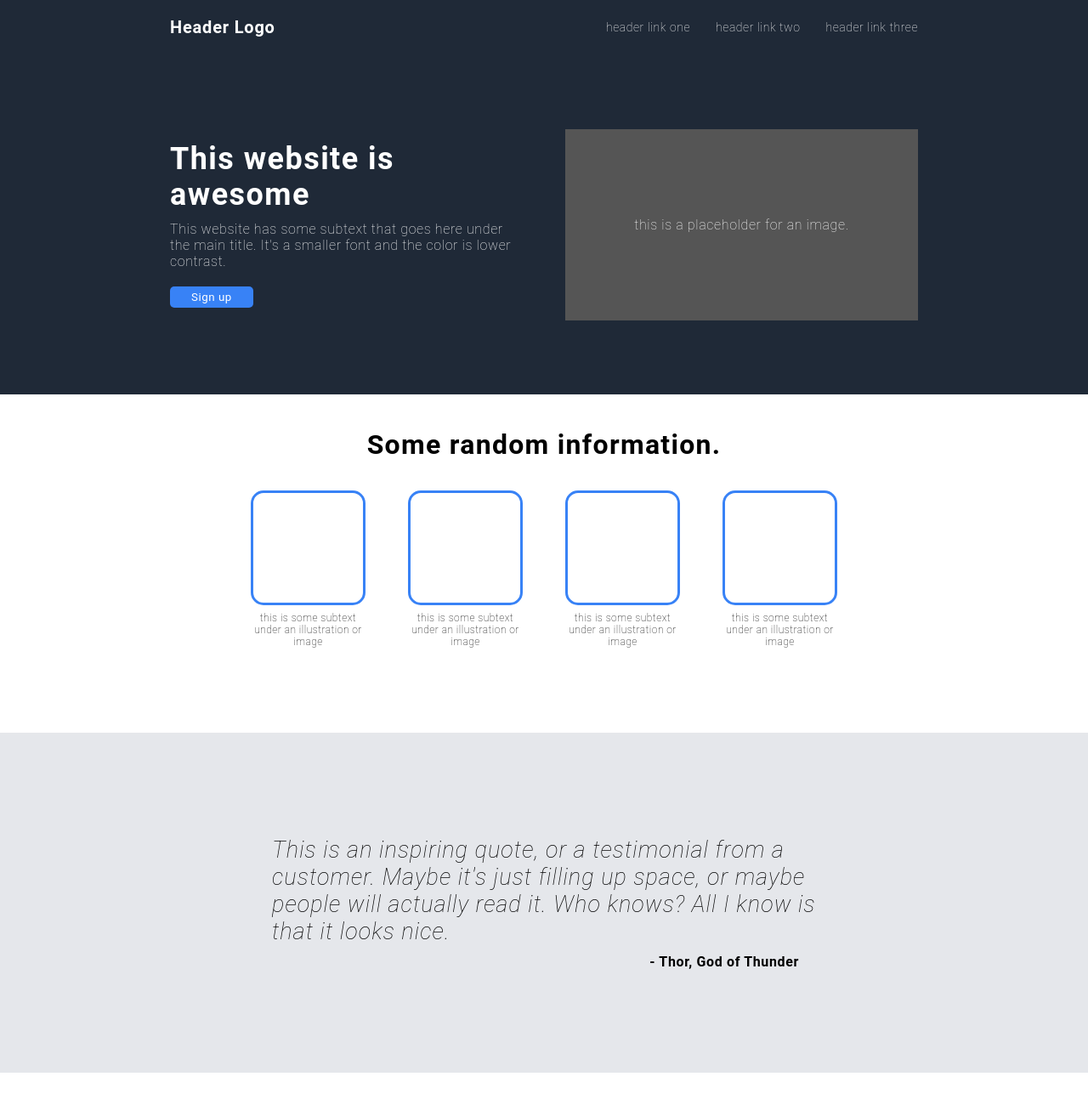
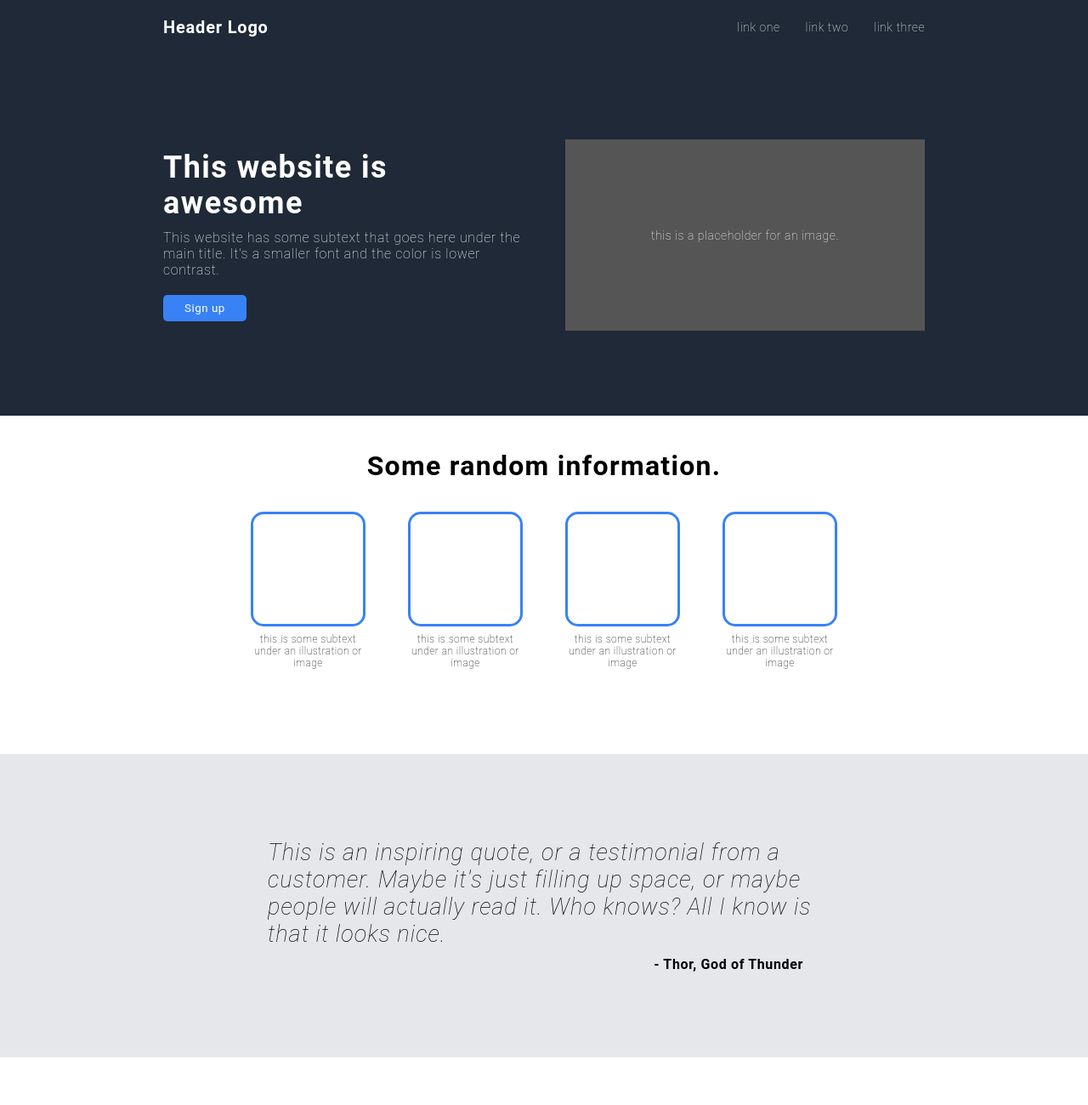
Before and after one commit to harrisonru84/Landing-Page, a plain HTML site: page index.html in a window 1280 px wide. Shown: the top 1300 px of the page at 85% size. Drawn offline with Linux system fonts and the light colour scheme.

Commit message:
Finishing touches on sizing
Finished the minor details of the CSS include adding minimum margins on a lot of the flexboxes so they shrink as the browser is resized and don't bump up against the edges of the viewframe.

```diff
--- a/index.html
+++ b/index.html
@@ -11,9 +11,9 @@
     <div class="header">
         <div class="logo">Header Logo</div>
         <div class="links">
-            <div class="link-one"><a href="#">header link one</a></div>
-            <div class="link-two"><a href="#">header link two</a></div>
-            <div class="link-three"><a href="#">header link three</a></div>
+            <div class="link-one"><a href="#">link one</a></div>
+            <div class="link-two"><a href="#">link two</a></div>
+            <div class="link-three"><a href="#">link three</a></div>
         </div>
     </div>
 
--- a/style.css
+++ b/style.css
@@ -28,17 +28,17 @@ a {
 }
 
 .logo {
-    margin-left: 200px;
     font-size: 20px;
     font-weight: bold;
+    margin-left: 15%;
 }
 
 .links {
     display: flex;
     align-items: center;
     gap: 30px;
-    margin-right: 200px;
     font-size: 14px;
+    margin-right: 15%;
 }
 
 /* SECTION 1 */
@@ -49,28 +49,33 @@ a {
     display: flex;
     justify-content: flex-end;
     gap: 50px;
-    height: 400px;
     align-items: center;
 }
 
 .left-content {
     display: flex;
     flex-direction: column;
-    margin-left: 200px;
     justify-content: center;
     gap: 10px;
     flex: 1;
     height: 225px;
+    margin: 100px 0 100px 15%;
+    flex-shrink: 1;
 }
 
 .placeholder-image {
-    margin-right: 200px;
     flex: 1;
     display: flex;
     justify-content: center;
     align-items: center;
     background-color: #555555;
     height: 225px;
+    margin: 100px 15% 100px 0;
+}
+
+.pi-text {
+    font-size: 14px;
+    margin: 0 10%;
 }
 
 .left-content .title {
@@ -82,7 +87,7 @@ a {
     background-color: #3882F6;
     border: none;
     border-radius: 5px;
-    padding: 5px 25px;
+    padding: 8px 25px;
     color: white;
     margin-top: 10px;
     font-weight: bold;
@@ -109,7 +114,8 @@ a {
     flex-direction: row;
     justify-content: center;
     gap: 50px;
-    margin-bottom: 100px;
+    flex-wrap: wrap;
+    margin: 0 10% 100px
 }
 
 .img-text-block {
@@ -135,18 +141,18 @@ a {
 
 .sec-three {
     display: flex;
-    height: 400px;
     background-color: #E5E7EB;
     align-items: center;
     justify-content: center;
 }
 
 .blockquote {
-    width: 640px;
     display: flex;
     justify-content: space-between;
     flex-direction: column;
     gap: 10px;
+    width: 650px;
+    margin: 100px 20% 100px;
 }
 
 .quote {
@@ -177,8 +183,11 @@ a {
     background-color: #3882F6;
     color: white;
     border-radius: 10px;
+    width: 1035px;
     height: 135px;
-    width: 1035px;
+    margin: 0 10%;
+    padding: 5% 10%;
+    gap: 10%;
 }
 
 .text {
@@ -197,9 +206,10 @@ a {
     background-color: #3882F6;
     border: white 2px solid;
     color: white;
-    padding: 5px 30px;
+    padding: 8px 30px;
     border-radius: 5px;
     font-weight: bold;
+    flex-shrink: 0;
 }
 
 /* FOOTER  */
```
